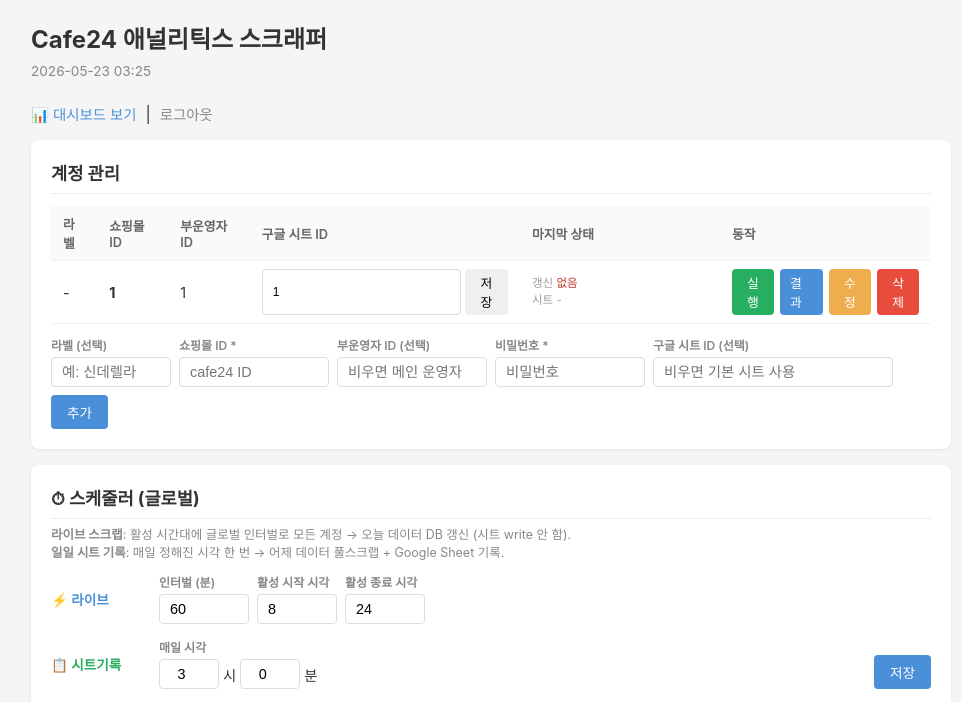
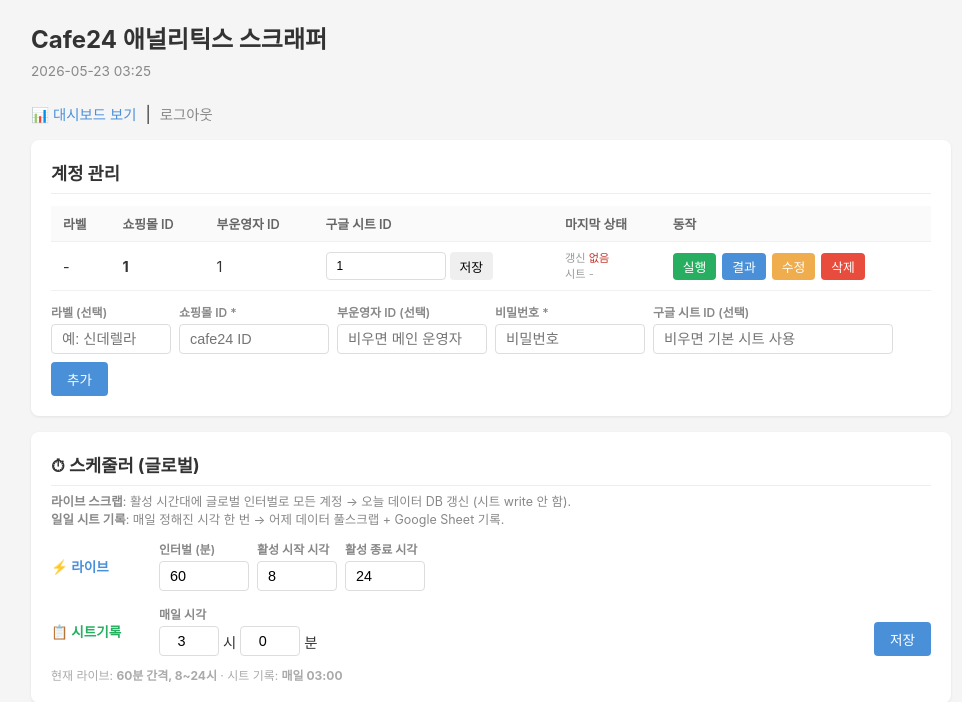
Before and after one commit to seongbeom/risingad-report, a Flask app: page / in a window 1280 px wide. Shown: the top 702 px of the page, without its empty margins (149-1111 px from the left). Run offline with Flask 3, Linux system fonts and the light colour scheme; the visitor is signed in with stand-in values (Sample User, id 1); data comes from the database, SQL or seed files in the repository; data that the repository does not hold is empty.

Commit message:
fix: 계정 관리 표 overflow - 컬럼 폭 축소 + 가로 스크롤
마지막 상태 컬럼 추가로 표가 컨테이너 초과. 시트ID 입력폭 200→120,
상태셀 nowrap, 표를 overflow-x:auto 래퍼로 감싸 넘침 방지.

Co-Authored-By: Claude Opus 4.7 (1M context) <noreply@anthropic.com>

```diff
--- a/templates/index.html
+++ b/templates/index.html
@@ -58,6 +58,7 @@
         <div class="card">
             <h2>계정 관리</h2>
             {% if accounts %}
+            <div style="overflow-x:auto;max-width:100%">
             <table>
                 <thead>
                     <tr>
@@ -79,11 +80,11 @@
                             <form method="POST" action="/accounts/{{ a.id }}/spreadsheet"
                                   style="display:flex; gap:4px;">
                                 <input name="spreadsheet_id" value="{{ a.spreadsheet_id or '' }}"
-                                       placeholder="시트 ID" style="width:200px; font-size:0.75rem;">
+                                       placeholder="시트 ID" style="width:120px; font-size:0.75rem;">
                                 <button class="btn btn-sm" type="submit">저장</button>
                             </form>
                         </td>
-                        <td style="font-size:0.72rem;line-height:1.5;min-width:200px">
+                        <td style="font-size:0.7rem;line-height:1.45;white-space:nowrap">
                             {% set st = acct_status.get(a.id) %}
                             {% if st %}
                                 <div title="마지막으로 데이터가 DB에 갱신된 시각">
@@ -148,6 +149,7 @@
                     {% endfor %}
                 </tbody>
             </table>
+            </div>
             {% else %}
             <p class="empty">등록된 계정이 없습니다.</p>
             {% endif %}
```
